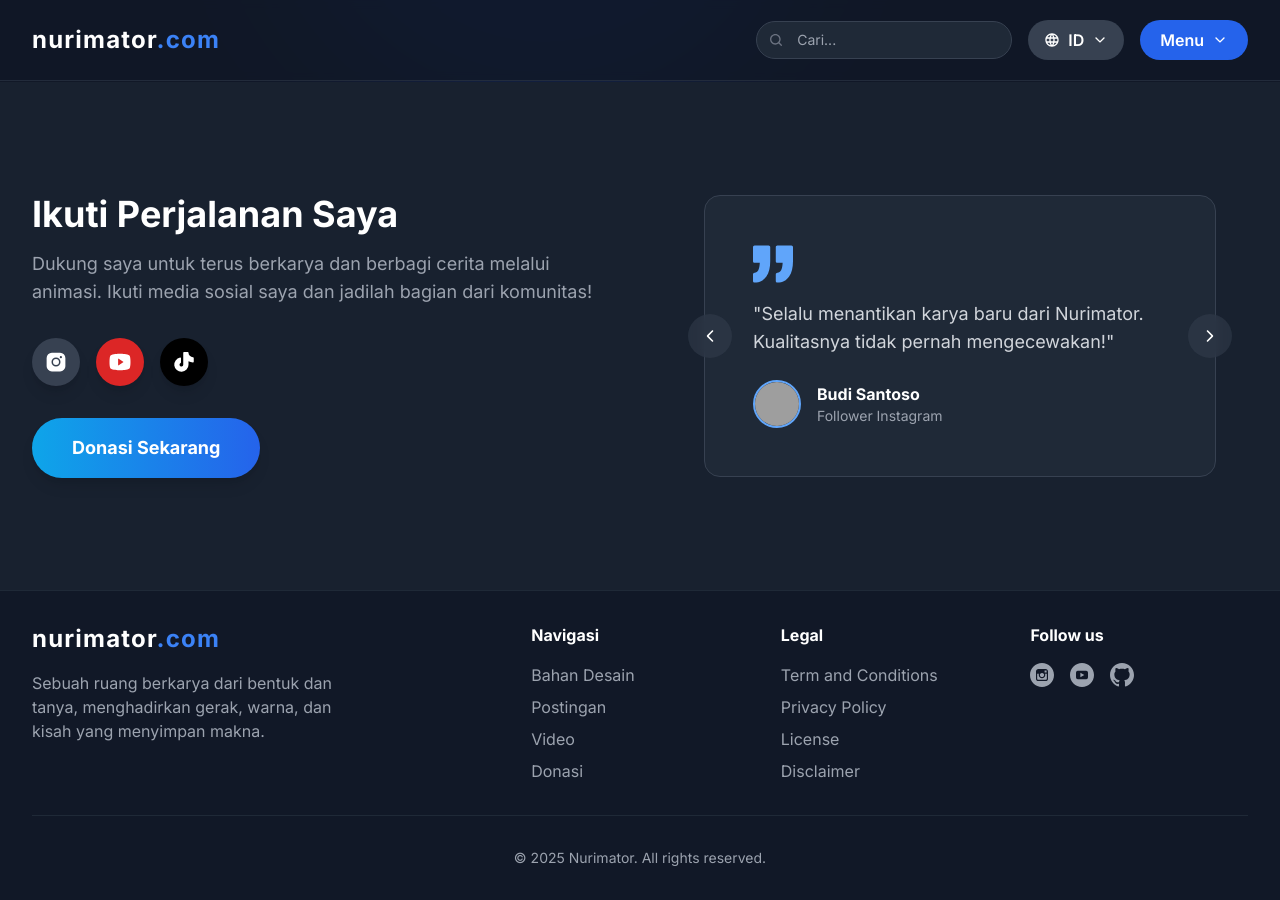
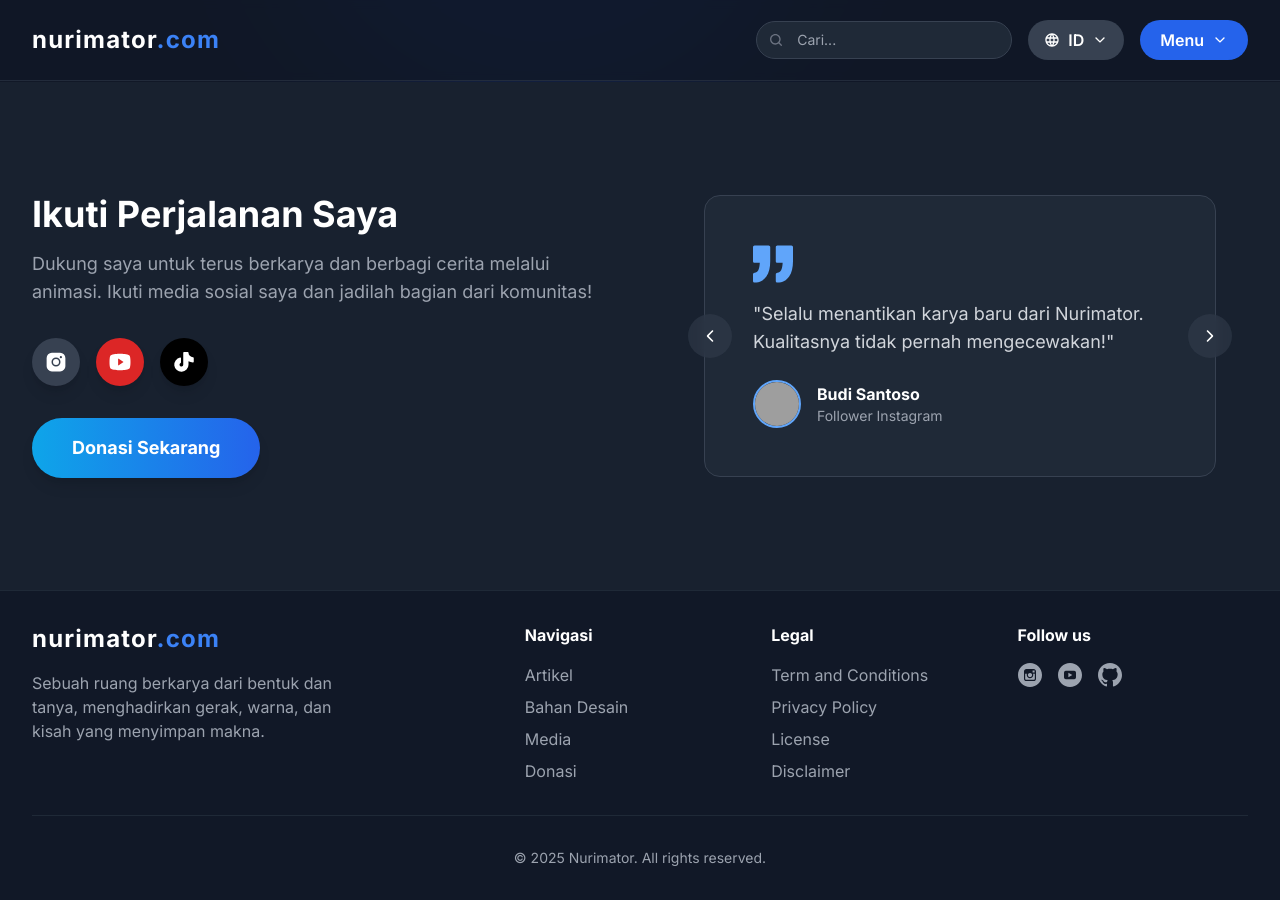
Before and after one commit to nurimator/n.dayverse.id, a Jekyll site: the page built from index.html, in a window 1280 px wide and 900 px high, scrolled down 2102 px. Built offline with Jekyll 4.4.1, drawn with Linux system fonts in a browser that asks for light colours; nearby versions of some CDN libraries; grey boxes are pictures that could not be loaded.

Commit message:
update: link and padding

```diff
--- a/_includes/footer.html
+++ b/_includes/footer.html
@@ -1,7 +1,7 @@
 <footer class="bg-gray-900 border-t border-gray-800">
         <!-- Changed py-16 to py-8 to reduce vertical spacing -->
         <div class="container mx-auto px-4 sm:px-6 lg:px-8 py-8">
-            <div class="grid grid-cols-2 md:grid-cols-4 lg:grid-cols-5 gap-8">
+            <div class="grid grid-cols-2 md:grid-cols-4 lg:grid-cols-5 gap-y-8 gap-x-4">
                 <div class="col-span-2 lg:col-span-2">
                     <a href="#" class="text-2xl font-bold text-white tracking-wider">
                         nurimator<span class="text-blue-500">.com</span>
@@ -11,9 +11,9 @@
                 <div>
                     <h4 class="font-bold text-white mb-4">Navigasi</h4>
                     <ul class="space-y-2">
-                        <li><a href="/id/resource/" class="text-gray-400 hover:text-blue-400">Bahan Desain</a></li>
-                        <li><a href="/id/posts/" class="text-gray-400 hover:text-blue-400">Postingan</a></li>
-                        <li><a href="/id/video/" class="text-gray-400 hover:text-blue-400">Video</a></li>
+                        <li><a href="/id/articles/" class="text-gray-400 hover:text-blue-400">Artikel</a></li>
+                        <li><a href="/id/resources/" class="text-gray-400 hover:text-blue-400">Bahan Desain</a></li>
+                        <li><a href="/id/media/" class="text-gray-400 hover:text-blue-400">Media</a></li>
                         <li><a href="/id/donate" class="text-gray-400 hover:text-blue-400">Donasi</a></li>
                     </ul>
                 </div>
--- a/_includes/header-v2.html
+++ b/_includes/header-v2.html
@@ -47,10 +47,10 @@
                     </button>
                     <div id="desktop-dropdown-menu" class="hidden absolute right-0 mt-2 w-64 bg-gray-800 rounded-xl shadow-lg p-2 border border-gray-700">
                         <a href="/index.html" class="block p-3 text-sm text-white hover:bg-gray-700 rounded-lg">Beranda</a>
-                        <a href="/id/resource/" class="block p-3 text-sm text-white hover:bg-gray-700 rounded-lg">Bahan Desain</a>
-                        <a href="/id/posts/" class="block p-3 text-sm text-white hover:bg-gray-700 rounded-lg">Postingan</a>
-                        <a href="/id/project/" class="block p-3 text-sm text-white hover:bg-gray-700 rounded-lg">Proyek</a>
-                        <a href="/id/donasi.html" class="block p-3 text-sm text-white hover:bg-gray-700 rounded-lg">Donasi</a>
+                        <a href="/id/articles/" class="block p-3 text-sm text-white hover:bg-gray-700 rounded-lg">Artikel</a>
+                        <a href="/id/resources/" class="block p-3 text-sm text-white hover:bg-gray-700 rounded-lg">Bahan Desain</a>
+                        <a href="/id/media/" class="block p-3 text-sm text-white hover:bg-gray-700 rounded-lg">Media</a>
+                        <a href="/id/donate.html" class="block p-3 text-sm text-white hover:bg-gray-700 rounded-lg">Donasi</a>
                         <a href="/id/tentang.html" class="block p-3 text-sm text-white hover:bg-gray-700 rounded-lg">Tentang</a>
                     </div>
                 </div>
@@ -94,13 +94,13 @@
     </div>
 
     <!-- Mobile Menu (hidden by default) -->
-    <div id="mobile-menu" class="hidden lg:hidden bg-gray-900/95 backdrop-blur-sm">
+    <div id="mobile-menu" class="hidden lg:hidden bg-gray-900/80 backdrop-blur-sm">
         <div class="px-2 pt-2 pb-3 space-y-1 sm:px-3">
             <a href="/index.html" class="block px-3 py-2 rounded-md text-base font-medium text-gray-300 hover:text-white hover:bg-gray-700">Beranda</a>
-            <a href="/id/proyek.html" class="block px-3 py-2 rounded-md text-base font-medium text-gray-300 hover:text-white hover:bg-gray-700">Proyek</a>
-            <a href="/id/posts/" class="block px-3 py-2 rounded-md text-base font-medium text-gray-300 hover:text-white hover:bg-gray-700">Postingan</a>
-            <a href="/id/donasi.html" class="block px-3 py-2 rounded-md text-base font-medium text-gray-300 hover:text-white hover:bg-gray-700">Donasi</a>
-            <a href="/id/faq.html" class="block px-3 py-2 rounded-md text-base font-medium text-gray-300 hover:text-white hover:bg-gray-700">FAQ</a>
+            <a href="/id/articles/" class="block px-3 py-2 rounded-md text-base font-medium text-gray-300 hover:text-white hover:bg-gray-700">Artikel</a>
+            <a href="/id/resources/" class="block px-3 py-2 rounded-md text-base font-medium text-gray-300 hover:text-white hover:bg-gray-700">Bahan Desain</a>
+            <a href="/id/media/" class="block px-3 py-2 rounded-md text-base font-medium text-gray-300 hover:text-white hover:bg-gray-700">Media</a>
+            <a href="/id/donate.html" class="block px-3 py-2 rounded-md text-base font-medium text-gray-300 hover:text-white hover:bg-gray-700">Donasi</a>
             <a href="/id/tentang.html" class="block px-3 py-2 rounded-md text-base font-medium text-gray-300 hover:text-white hover:bg-gray-700">Tentang</a>
 
             <!-- Mobile Language Switcher -->
```
